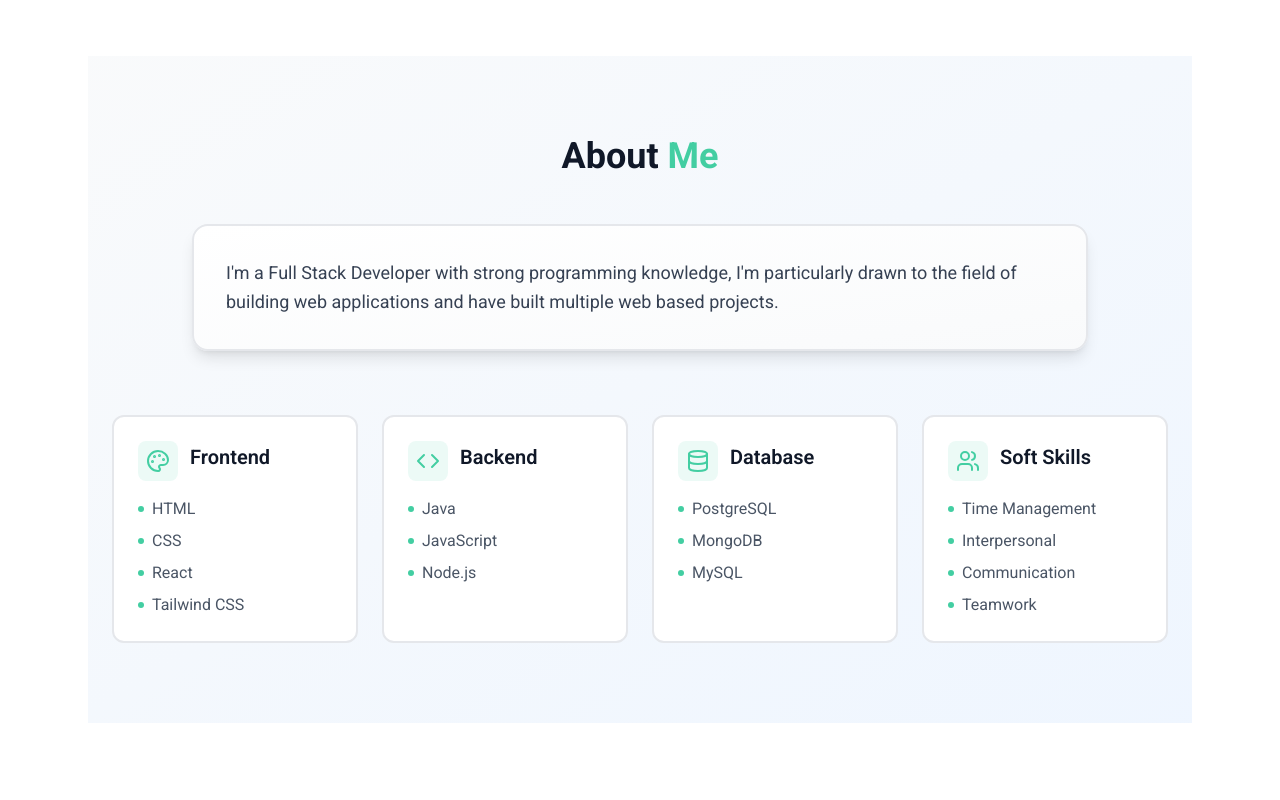
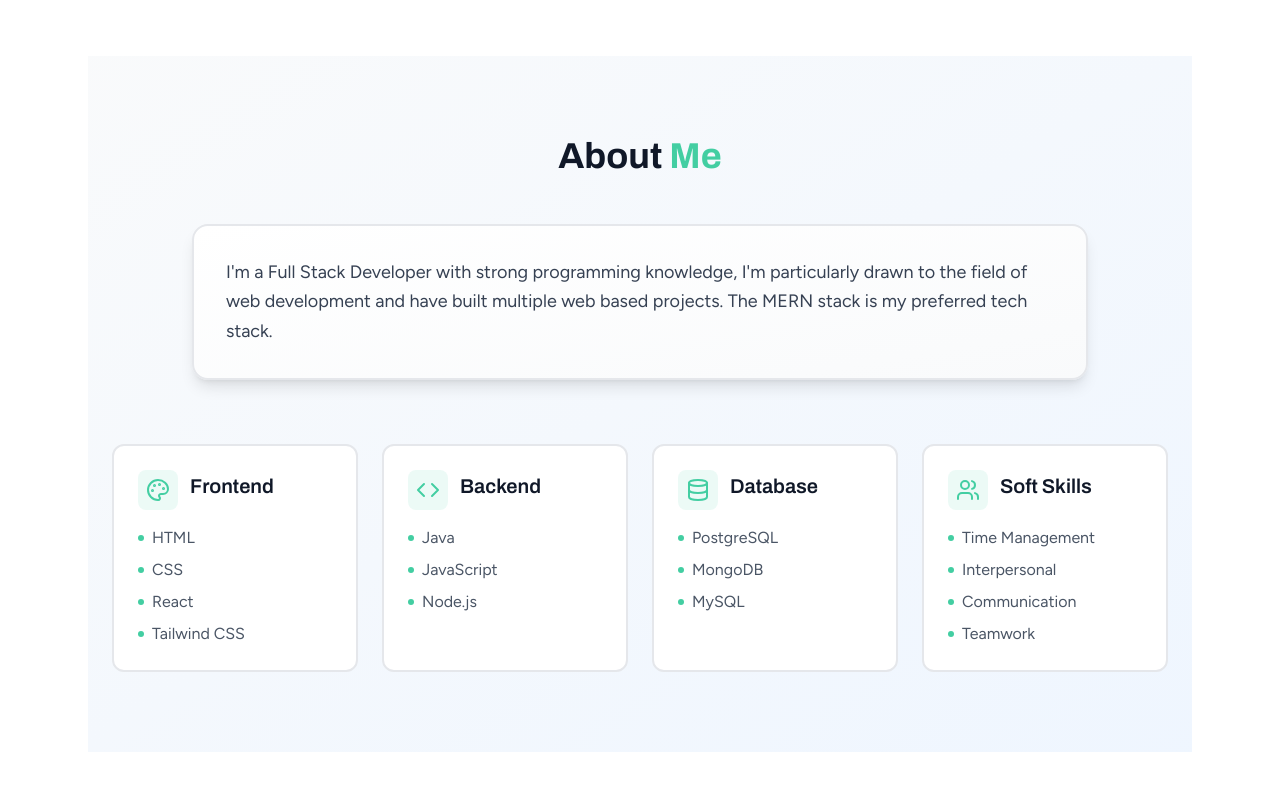
Before and after one commit to OfentseJ/react-personal-portfolio, a React (Vite) app in the folder frontend/: page / in a window 1280 px wide. Shown: the part 1640-2440 px from the top of the page. Built offline with nearby package versions, Linux system fonts and the light colour scheme.

Commit message:
Update fonts and about section content
Replaced Roboto and Asap fonts with Figtree and Archivo in index.css, applying Figtree as the default font and Archivo for headings. Updated the About component text to mention a preference for the MERN stack and clarified web development focus.

```diff
--- a/frontend/src/components/About.jsx
+++ b/frontend/src/components/About.jsx
@@ -39,8 +39,9 @@ export default function About() {
           <div className="p-8 rounded-2xl border-2 border-gray-200 dark:border-gray-700 bg-gradient-to-br from-white to-gray-50 dark:from-gray-800 dark:to-gray-900 shadow-lg hover:shadow-xl transition-shadow duration-300">
             <p className="text-lg text-gray-700 dark:text-gray-300 leading-relaxed">
               I'm a Full Stack Developer with strong programming knowledge, I'm
-              particularly drawn to the field of building web applications and
-              have built multiple web based projects.
+              particularly drawn to the field of web development and have built
+              multiple web based projects. The MERN stack is my preferred tech
+              stack.
             </p>
           </div>
         </div>
--- a/frontend/src/index.css
+++ b/frontend/src/index.css
@@ -1,11 +1,6 @@
-@import url('https://fonts.googleapis.com/css2?family=Asap:ital,wght@0,100..900;1,100..900&family=Roboto:ital,wght@0,100..900;1,100..900&display=swap');
+@import url('https://fonts.googleapis.com/css2?family=Archivo:ital,wght@0,100..900;1,100..900&family=Figtree:ital,wght@0,300..900;1,300..900&display=swap');
 @import "tailwindcss";
 
-
-
-@theme{
-    --font-roboto: Roboto, "sans-serif"
-}
 @layer base{
     h3{
         @apply font-bold text-xl mb-2;
@@ -13,15 +8,27 @@
     h1{
         @apply font-bold text-2xl pb-4;
     }
-    body{
-        @apply font-roboto;
-    }
     html {
         scroll-behavior: smooth;
         @apply text-zinc-100 ;
     }
     a{
         @apply hover:text-[#43cea2]
+    }
+
+    /* Apply Figtree to the entire app by default */
+    html {
+        font-family: "Figtree", sans-serif;
+    }
+
+    /* (Optional) Apply Archivo specifically to headings */
+    h1,
+    h2,
+    h3,
+    h4,
+    h5,
+    h6 {
+        font-family: "Archivo", sans-serif;
     }
 }
 
```
